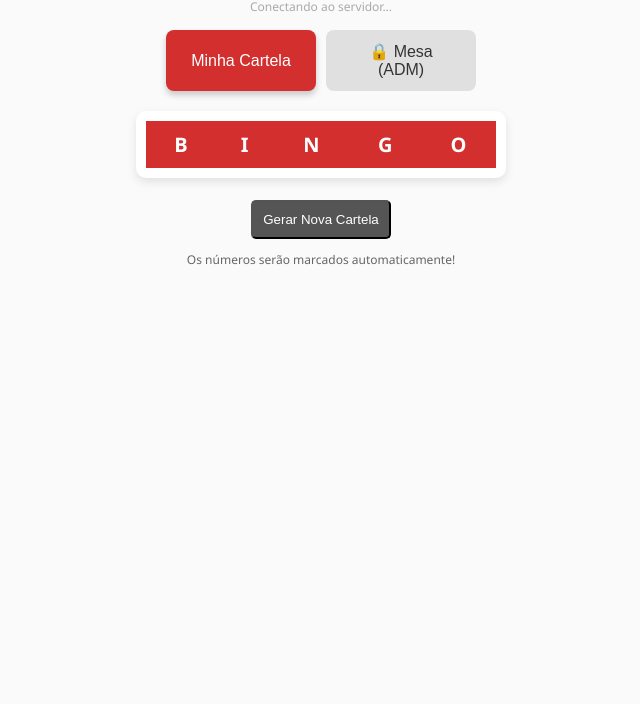
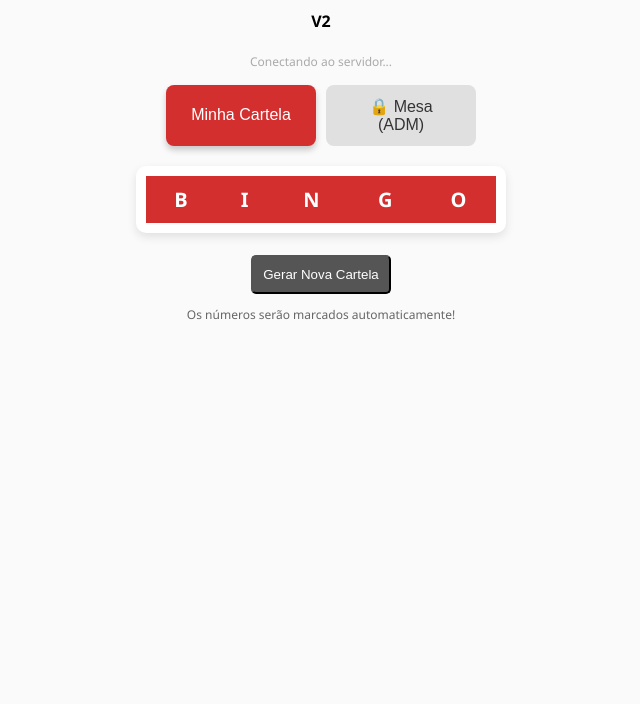
Before and after one commit to guilehard/BINGO, a plain HTML site: page bingo/bingo_familia.html in a window 1280 px wide. Shown: the part 96-800 px from the top of the page, without its empty margins (319-959 px from the left). Drawn offline with Linux system fonts and the light colour scheme.

Commit message:
Update bingo_familia.html

```diff
--- a/bingo/bingo_familia.html
+++ b/bingo/bingo_familia.html
@@ -63,6 +63,7 @@
 <body>
 
     <h1>🎱 Bingo da Família</h1>
+	<h4>V2</h4>
     <div id="status-conexao">Conectando ao servidor...</div>
 
     <div class="menu">
```
